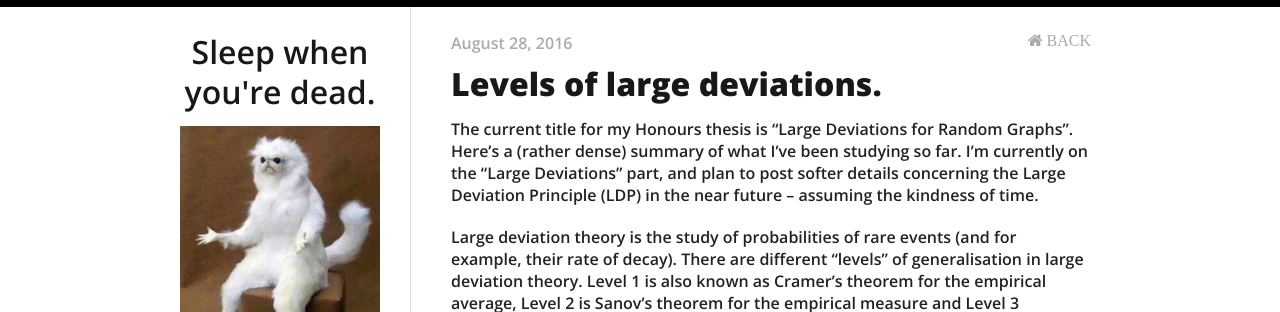
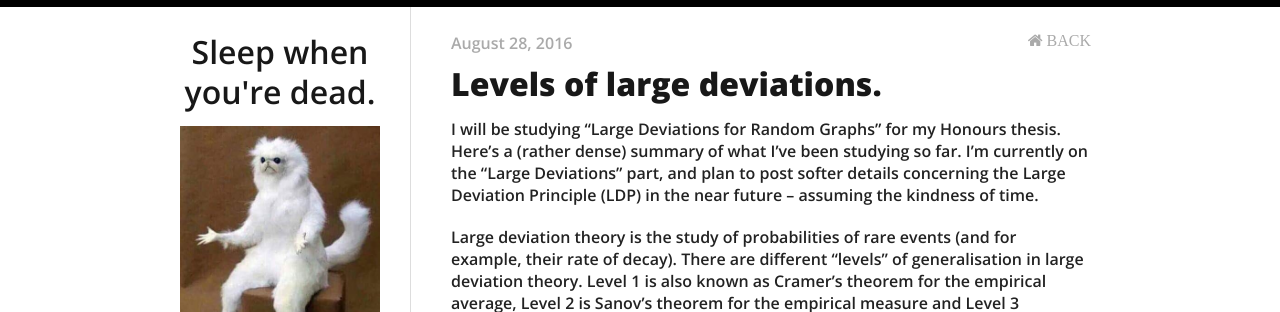
Before and after one commit to Wentong-DST/Wentong-DST.github.io, a Jekyll site: the page built from _posts/2016-08-28-levels-of-large-deviations.md, in a window 1280 px wide and 900 px high. Shown: the top 312 px of the window. Built offline with Jekyll 4.4.1, drawn with Linux system fonts in a browser that asks for light colours; nearby versions of some CDN libraries; formulas are drawn with MathJax 3.

Commit message:
edited post on ldp

```diff
--- a/_posts/2016-08-28-levels-of-large-deviations.md
+++ b/_posts/2016-08-28-levels-of-large-deviations.md
@@ -6,7 +6,7 @@ author: Mark N
 categories:
 ---
 
-The current title for my Honours thesis is "Large Deviations for Random Graphs". Here's a (rather dense) summary of what I've been studying so far. I'm currently on the "Large Deviations" part, and plan to post softer details concerning the Large Deviation Principle (LDP) in the near future -- assuming the kindness of time.
+I will be studying "Large Deviations for Random Graphs" for my Honours thesis. Here's a (rather dense) summary of what I've been studying so far. I'm currently on the "Large Deviations" part, and plan to post softer details concerning the Large Deviation Principle (LDP) in the near future -- assuming the kindness of time.
 
 Large deviation theory is the study of probabilities of rare events (and for example, their rate of decay). There are different "levels" of generalisation in large deviation theory. Level 1 is also known as Cramer's theorem for the empirical average, Level 2 is Sanov's theorem for the empirical measure and Level 3 concerns the slightly abstract large deviation for the empirical process.
 
```
